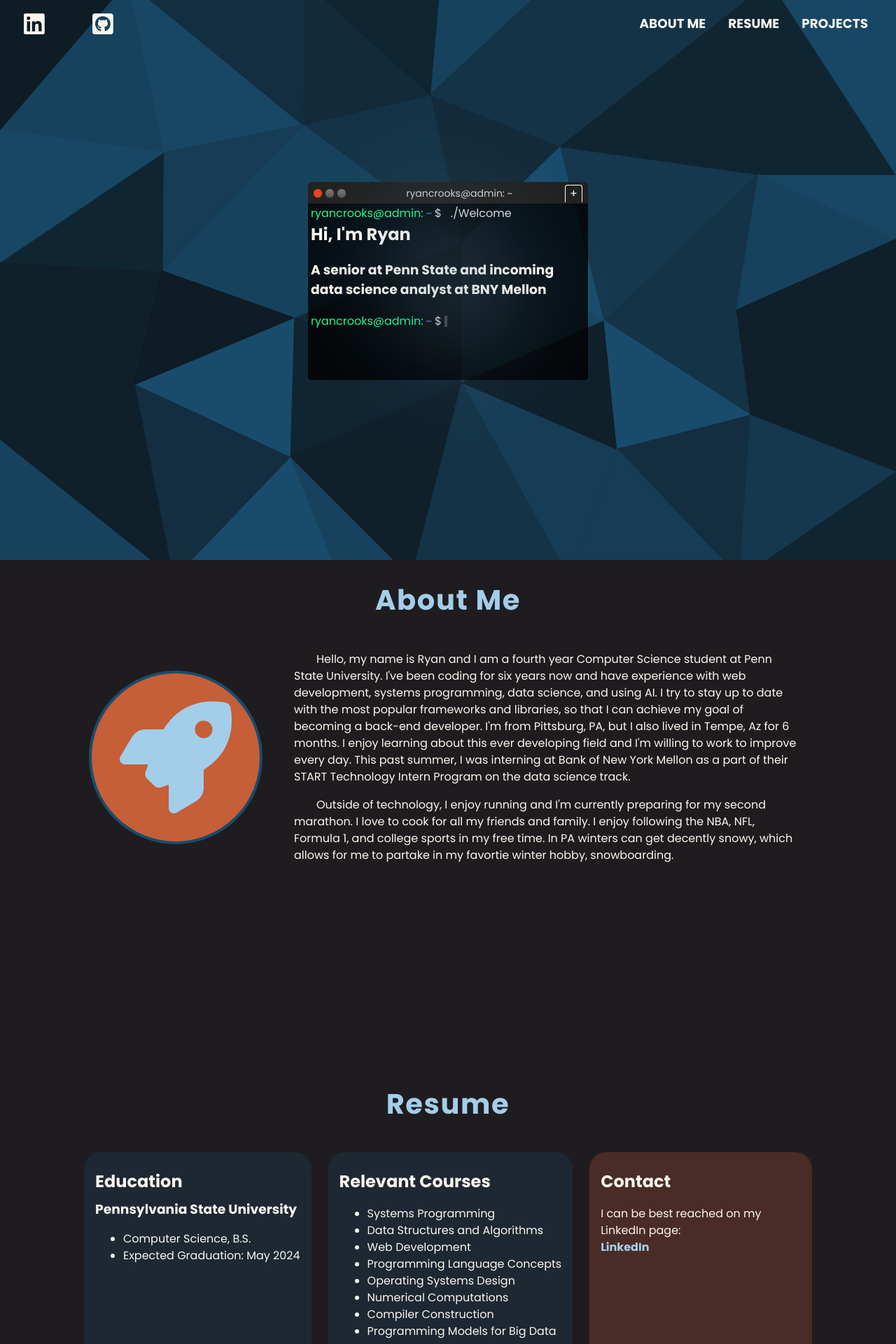
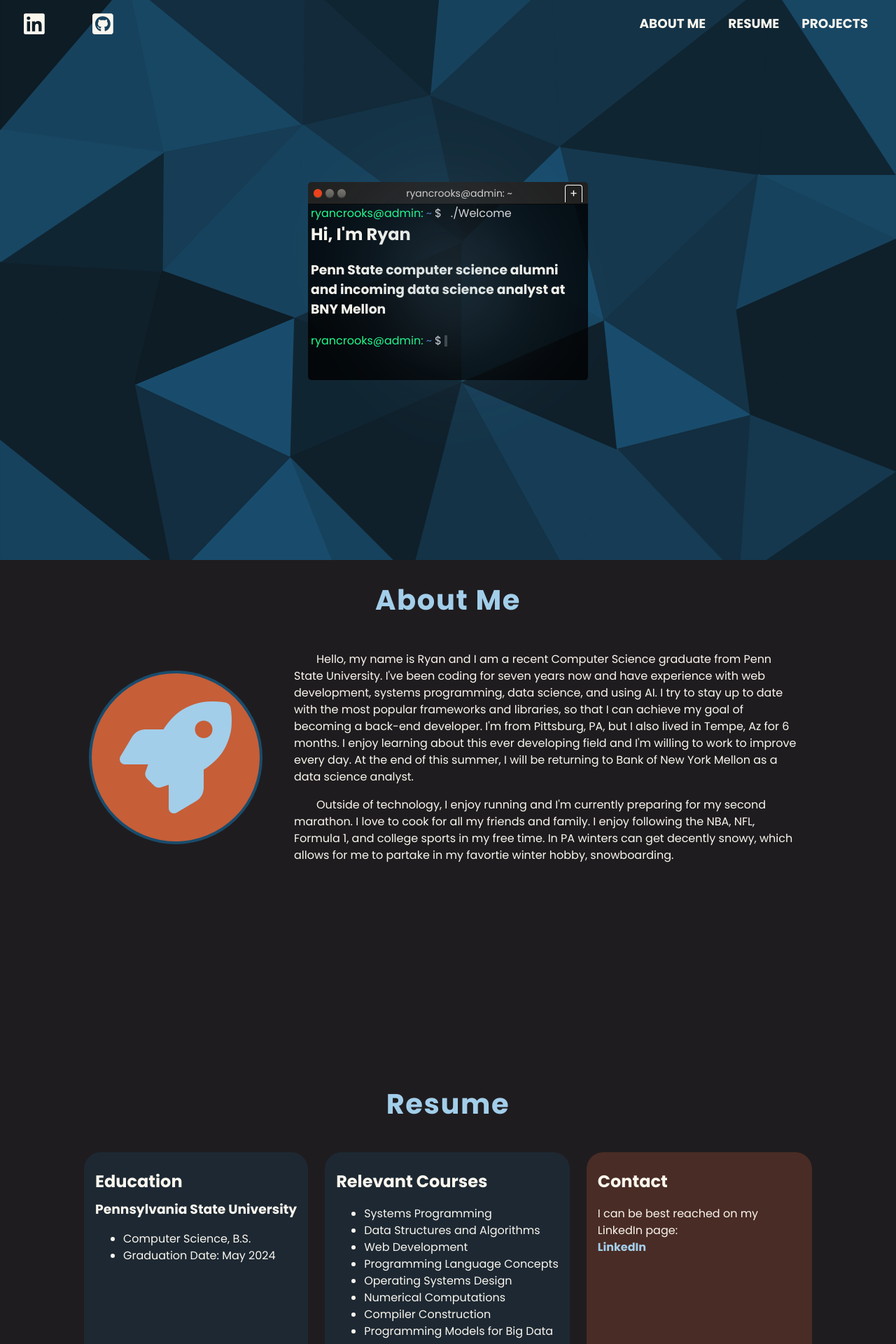
Before and after one commit to rdawson46/vue-portfolio, a Vue app: page / in a window 1280 px wide. Shown: the top 1920 px of the page at 70% size. Built offline with nearby package versions, Linux system fonts and the light colour scheme.

Commit message:
changed things since graduation

```diff
--- a/src/components/About.vue
+++ b/src/components/About.vue
@@ -10,9 +10,9 @@
             </div>
             <div class="text-holder">
                 <p>
-                    &Tab;Hello, my name is Ryan and I am a fourth year Computer Science student at Penn State University. I've been coding for six years now and have experience with web development, systems programming, data science, and using AI.
+                    &Tab;Hello, my name is Ryan and I am a recent Computer Science graduate from Penn State University. I've been coding for seven years now and have experience with web development, systems programming, data science, and using AI.
                     I try to stay up to date with the most popular frameworks and libraries, so that I can achieve my goal of becoming a back-end developer. I'm from Pittsburg, PA, but I also lived in Tempe, Az for 6 months. I enjoy learning about this ever developing field and I'm willing to work to improve every day.
-                    This past summer, I was interning at Bank of New York Mellon as a part of their START Technology Intern Program on the data science track.
+                    At the end of this summer, I will be returning to Bank of New York Mellon as a data science analyst.
                 </p>
 
                 <p>
--- a/src/components/Projects.vue
+++ b/src/components/Projects.vue
@@ -105,15 +105,6 @@
                 <h2>Others</h2>
                 <div class="project-container">
                     <div class="project">
-                        <h3>Hover Mark <i class="fa-solid fa-star"></i></h3>
-
-                        <p>
-                            Neovim plugin written in Lua. Helps display marks in Neovim buffers to help make using marks easier to use.
-                        </p>
-
-                        <a href="https://github.com/rdawson46/hover_mark.nvim" target="_blank">Github >></a>
-                    </div>
-                    <div class="project">
                         <h3>Editor <i class="fa-solid fa-star"></i></h3>
 
                         <p>
@@ -122,6 +113,15 @@
                         </p>
 
                         <a href="https://github.com/crooksryan/editor" target="_blank">Github >></a>
+                    </div>
+                    <div class="project">
+                        <h3>Hover Mark <i class="fa-solid fa-star"></i></h3>
+
+                        <p>
+                            Neovim plugin written in Lua. Helps display marks in Neovim buffers to help make using marks easier to use.
+                        </p>
+
+                        <a href="https://github.com/rdawson46/hover_mark.nvim" target="_blank">Github >></a>
                     </div>
                     <div class="project">
                         <h3>Rust Listener</h3>
--- a/src/components/Resume.vue
+++ b/src/components/Resume.vue
@@ -1,5 +1,4 @@
 <script setup>
-import Interests from './Interests.vue';
 import { ref } from 'vue';
 
 const exp_ind = ref(0);
@@ -16,7 +15,7 @@ const exp_ind = ref(0);
                 <h3 class="sub-title">Pennsylvania State University</h3>
                 <ul>
                     <li>Computer Science, B.S.</li>
-                    <li>Expected Graduation: May 2024</li>
+                    <li>Graduation Date: May 2024</li>
                 </ul>
             </div>
             <div class="box courses">
--- a/src/components/Terminal.vue
+++ b/src/components/Terminal.vue
@@ -62,7 +62,7 @@ onMounted(()=>{
             </div>
             <div class="output">
                 <h2 id="output1">Hi, I'm Ryan</h2>
-                <h3 id="output2">A senior at Penn State and incoming data science analyst at BNY Mellon</h3>
+                <h3 id="output2">Penn State computer science alumni and incoming data science analyst at BNY Mellon</h3>
             </div>
             <div class="terminal-prompt" v-if="activeLine==2">
                 <span class="terminal-user">ryancrooks@admin:</span>
```
